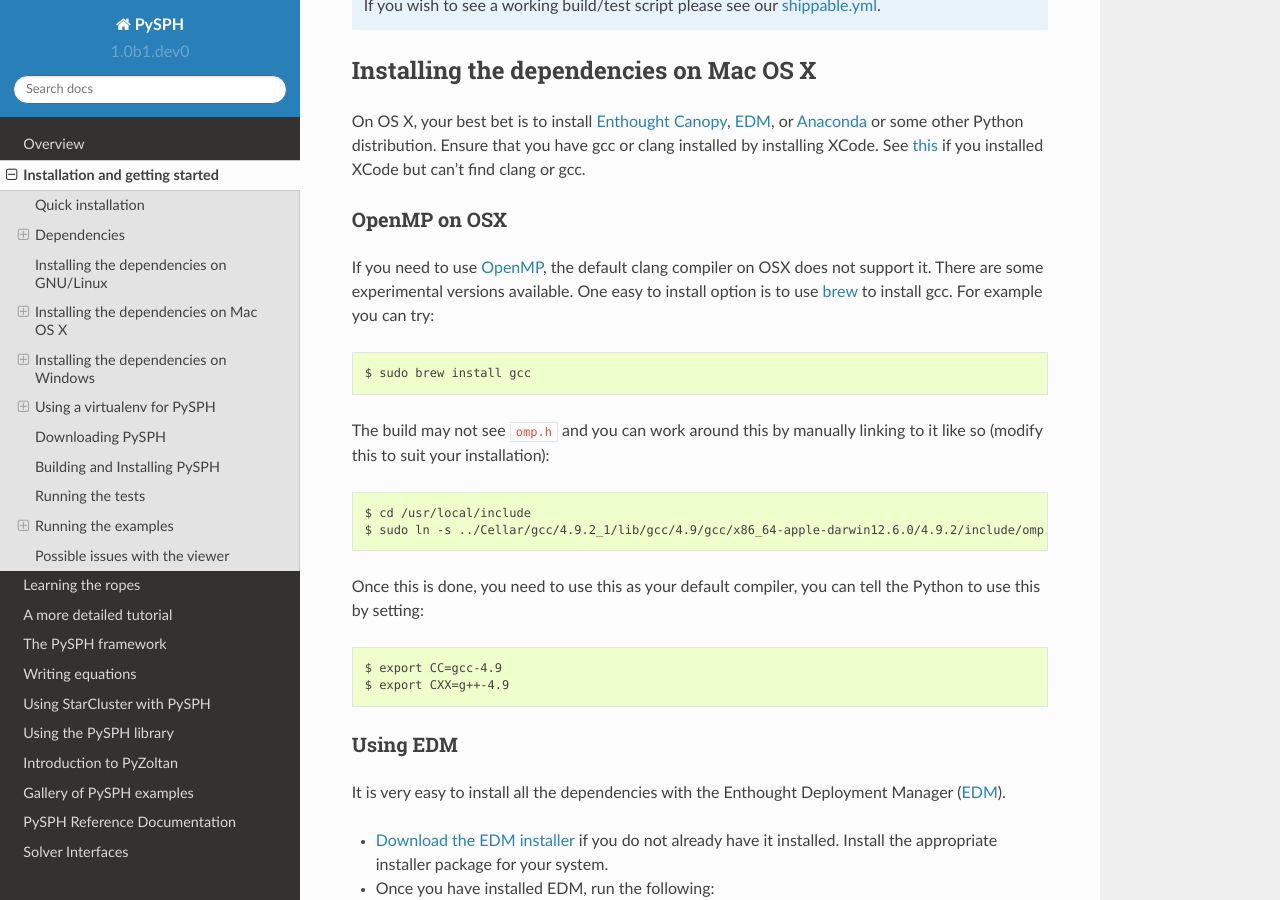
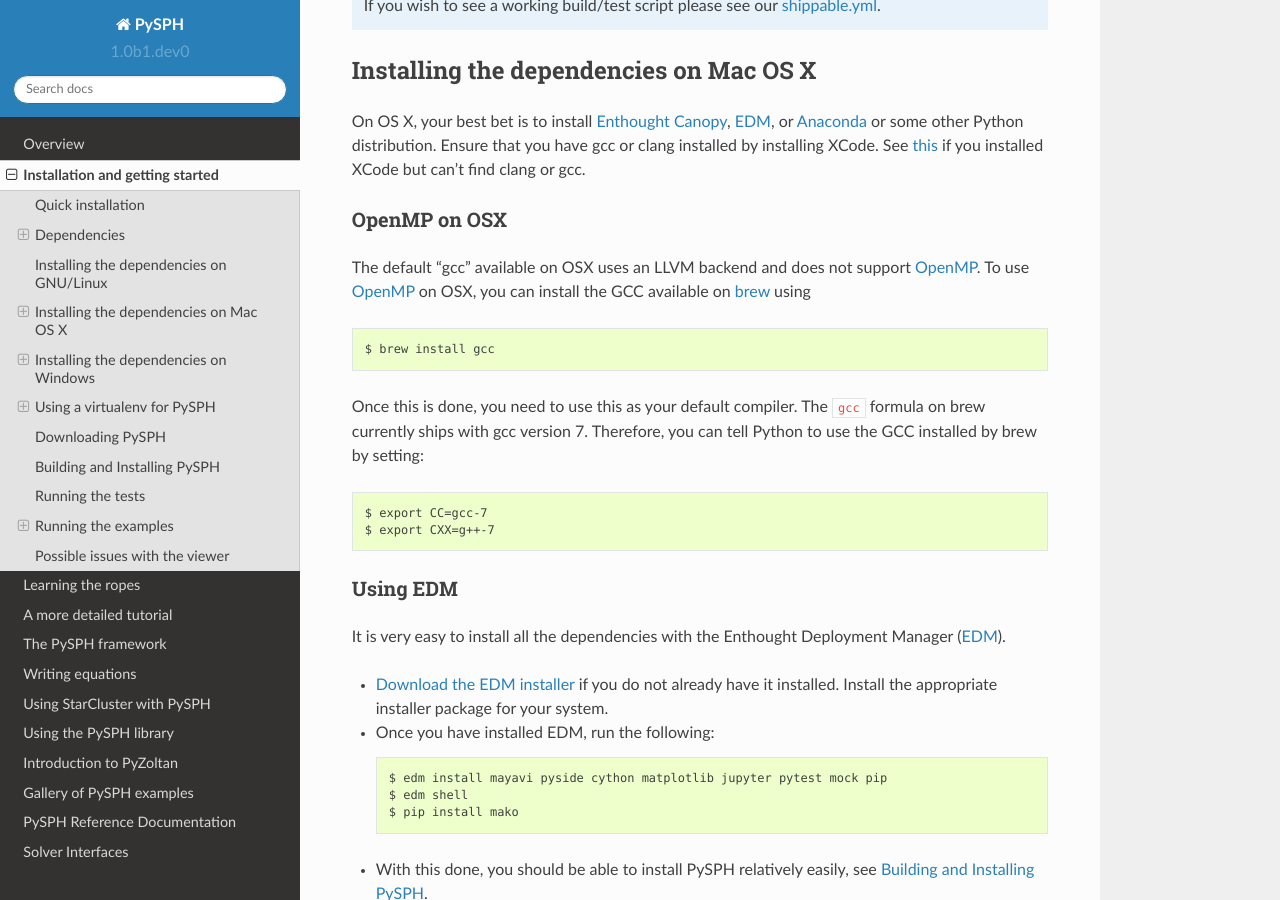
Before and after one commit to pypr/pysph, a Sphinx documentation site: the page built from docs/source/installation.rst, in a window 1280 px wide and 900 px high, scrolled down 4707 px. Built offline with Sphinx 7.4.7 and the Read the Docs theme 2.0.0, drawn with Linux system fonts in a browser that asks for light colours; the version number is read from the project's files by our own code.

Commit message:
Update installation.rst
Update instructions to use OpenMP on MacOS

```diff
--- a/docs/source/installation.rst
+++ b/docs/source/installation.rst
@@ -262,23 +262,17 @@
 OpenMP on OSX
 ^^^^^^^^^^^^^
 
-If you need to use OpenMP_, the default clang compiler on OSX does not support
-it.  There are some experimental versions available.  One easy to install
-option is to use brew_ to install gcc.  For example you can try::
+The default "gcc" available on OSX uses an LLVM backend and does not support
+OpenMP_. To use OpenMP_ on OSX, you can install the GCC available on brew_ using    ::
 
-    $ sudo brew install gcc
+    $ brew install gcc
 
-The build may not see ``omp.h`` and you can work around this by manually
-linking to it like so (modify this to suit your installation)::
+Once this is done, you need to use this as your default compiler. The ``gcc``
+formula on brew currently ships with gcc version 7. Therefore, you can
+tell Python to use the GCC installed by brew by setting::
 
-    $ cd /usr/local/include
-    $ sudo ln -s ../Cellar/gcc/4.9.2_1/lib/gcc/4.9/gcc/x86_64-apple-darwin12.6.0/4.9.2/include/omp.h .
-
-Once this is done, you need to use this as your default compiler, you can tell
-the Python to use this by setting::
-
-    $ export CC=gcc-4.9
-    $ export CXX=g++-4.9
+    $ export CC=gcc-7
+    $ export CXX=g++-7
 
 .. _brew: http://brew.sh/
 
```
